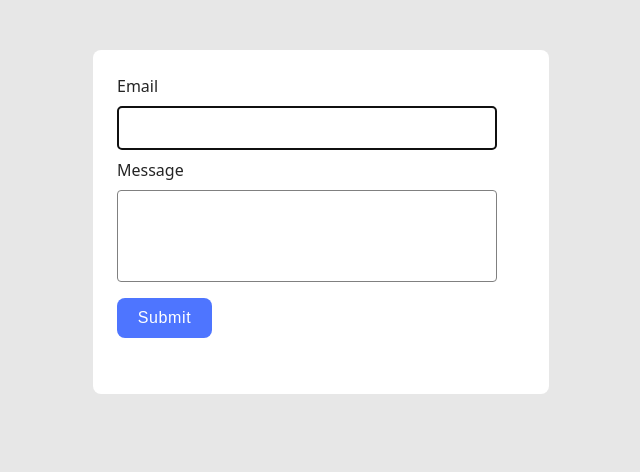
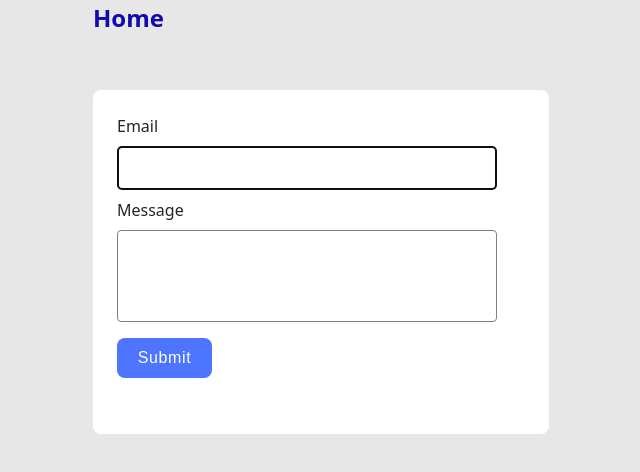
Before and after one commit to SerhiiMordvaniuk/goit-js-hw-09, a plain HTML site: page 2-form.html in a window 1280 px wide. Shown: the whole page, without its empty margins (7-647 px from the left). Drawn offline with Linux system fonts and the light colour scheme.

Commit message:
Deploying to gh-pages from @ SerhiiMordvaniuk/goit-js-hw-09@7fe9035ba9a6eec9bbc10971d01d424bc229a381 🚀

```diff
--- a/2-form.html
+++ b/2-form.html
@@ -10,6 +10,9 @@
 </head>
 <body>
     <main>
+        <div class="container">
+            <a href="./index.html" class="gallery-home">Home</a>
+        </div>
         <div class="container">
             <form class="feedback-form" autocomplete="off">
                 <label class="form-email">
--- a/2-form.js
+++ b/2-form.js
@@ -1,2 +1,2 @@
-import"./assets/modulepreload-polyfill-B5Qt9EMX.js";/* empty css                      */const t={email:"",message:""},a=document.querySelector(".feedback-form");document.querySelector(".txtarea");document.querySelector(".email");a.addEventListener("input",e=>{t.email=e.currentTarget.email.value,t.message=e.currentTarget.message.value,localStorage.setItem("feedback-form-state",JSON.stringify(t))});a.addEventListener("submit",e=>{(e.currentTarget.email.value==""||e.currentTarget.message.value=="")&&alert("Fill please all fields"),e.preventDefault(),localStorage.removeItem("feedback-form-state"),console.log(t),a.reset()});
+import"./assets/modulepreload-polyfill-B5Qt9EMX.js";/* empty css                      */const t={email:"",message:""},a=document.querySelector(".feedback-form");document.querySelector(".txtarea");document.querySelector(".email");JSON.parse(localStorage.getItem("feedback-form-state"));a.addEventListener("input",e=>{t.email=e.currentTarget.email.value,t.message=e.currentTarget.message.value,localStorage.setItem("feedback-form-state",JSON.stringify(t))});a.addEventListener("submit",e=>{(e.currentTarget.email.value==""||e.currentTarget.message.value=="")&&alert("Fill please all fields"),e.preventDefault(),localStorage.removeItem("feedback-form-state"),typeof e.currentTarget.email.value=="string"&&typeof e.currentTarget.message.value=="string"&&console.log(t),a.reset(),console.log(typeof e.currentTarget.message.value)});
 //# sourceMappingURL=2-form.js.map
```
Also changed, not shown: 1 other file.
